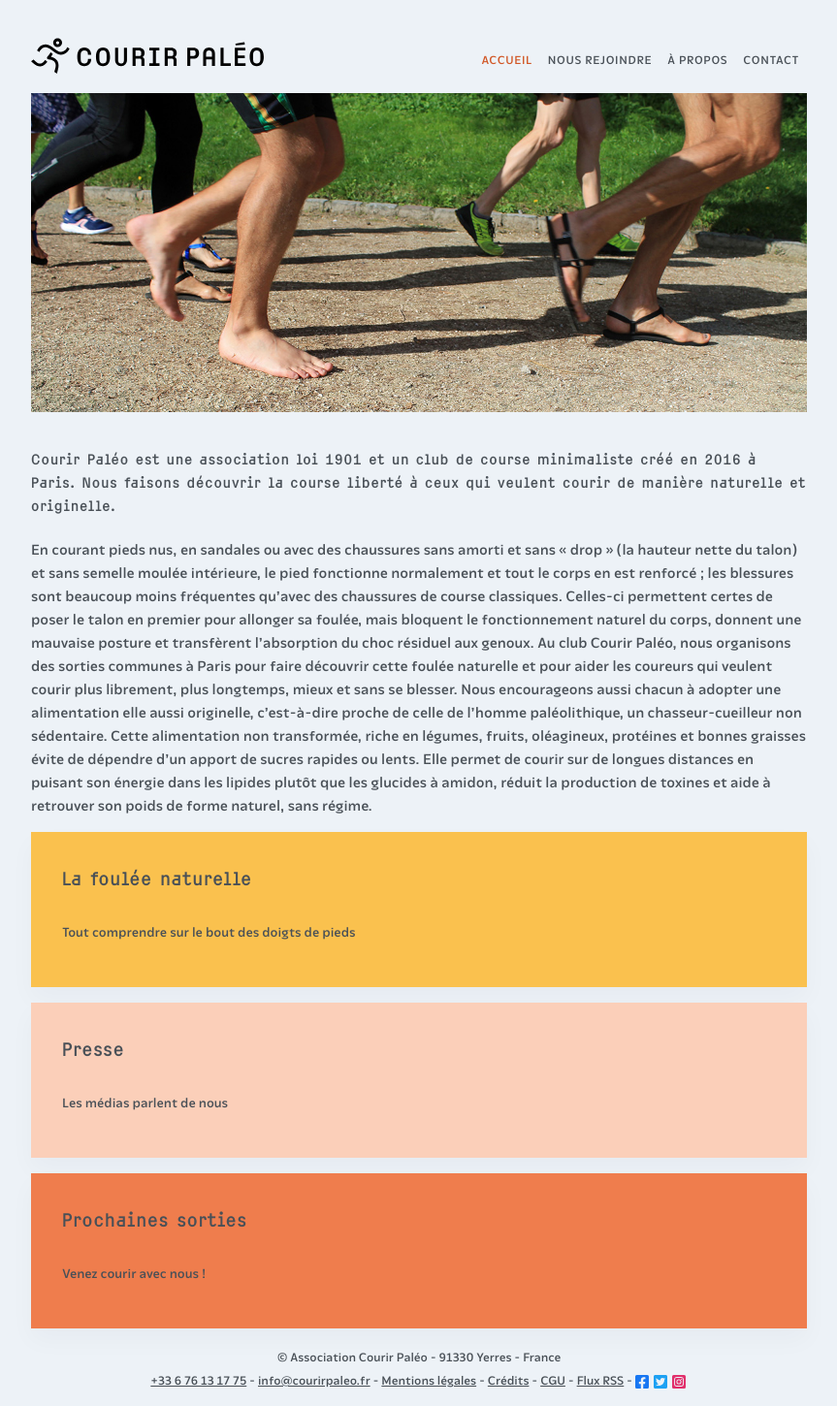
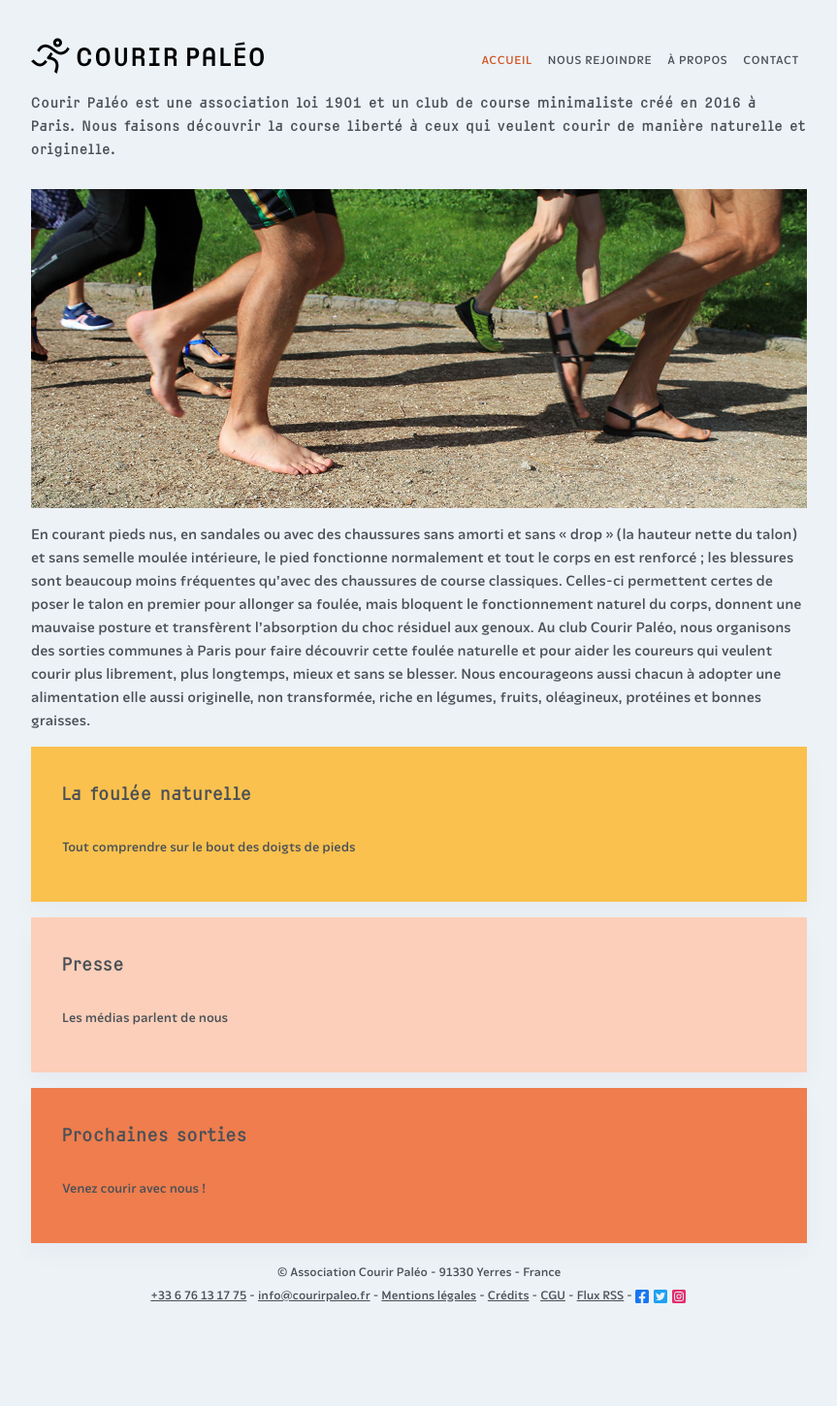
Before and after one commit to courirpaleo/courirpaleo.github.io, a Jekyll site: the page built from index.md, in a window 1280 px wide. Shown: the whole page at 97% size, without its empty margins (208-1071 px from the left). Built offline with Jekyll 4.4.1, drawn with Linux system fonts in a browser that asks for light colours; some web fonts are replaced; after the commit the page ends 1362 px from its top, so only the background shows below that.

Commit message:
Update index.md

```diff
--- a/index.md
+++ b/index.md
@@ -3,12 +3,10 @@ layout: default
 title: Accueil
 ---
 
+#### Courir Paléo est une association loi 1901 et un club de course minimaliste créé en 2016 à Paris. Nous faisons découvrir la course liberté à ceux qui veulent courir de manière naturelle et originelle.
 ![Courir Paleo](/assets/images/CourirPaleo_course_Parc-Montsouris_foulees_1200px.jpg)
-
-#### Courir Paléo est une association loi 1901 et un club de course minimaliste créé en 2016 à Paris. Nous faisons découvrir la course liberté à ceux qui veulent courir de manière naturelle et originelle.
 En courant pieds nus, en sandales ou avec des chaussures sans amorti et sans «&nbsp;drop&nbsp;» (la hauteur nette du talon) et sans semelle moulée intérieure, le pied fonctionne normalement et tout le corps en est renforcé ; les blessures sont beaucoup moins fréquentes qu'avec des chaussures de course classiques. Celles-ci permettent certes de poser le talon en premier pour allonger sa foulée, mais bloquent le fonctionnement naturel du corps, donnent une mauvaise posture et transfèrent l'absorption du choc résiduel aux genoux.
-Au club Courir Paléo, nous organisons des sorties communes à Paris pour faire découvrir cette foulée naturelle et pour aider les coureurs qui veulent courir plus librement, plus longtemps, mieux et sans se blesser.
-Nous encourageons aussi chacun à adopter une alimentation elle aussi originelle, c'est-à-dire proche de celle de l'homme paléolithique, un chasseur-cueilleur non sédentaire. Cette alimentation non transformée, riche en légumes, fruits, oléagineux, protéines et bonnes graisses évite de dépendre d'un apport de sucres rapides ou lents. Elle permet de courir sur de longues distances en puisant son énergie dans les lipides plutôt que les glucides à amidon, réduit la production de toxines et aide à retrouver son poids de forme naturel, sans régime.
+Au club Courir Paléo, nous organisons des sorties communes à Paris pour faire découvrir cette foulée naturelle et pour aider les coureurs qui veulent courir plus librement, plus longtemps, mieux et sans se blesser. Nous encourageons aussi chacun à adopter une alimentation elle aussi originelle, non transformée, riche en légumes, fruits, oléagineux, protéines et bonnes graisses.
 
 
 {% include blocks.html %}
```
